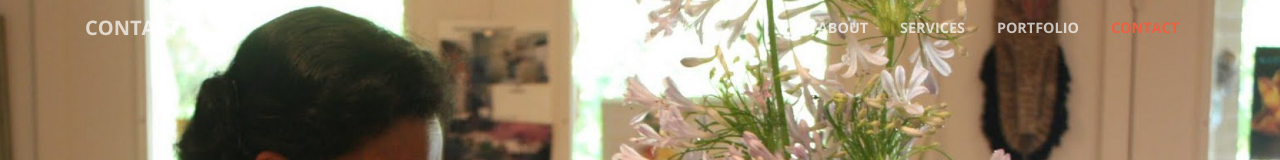
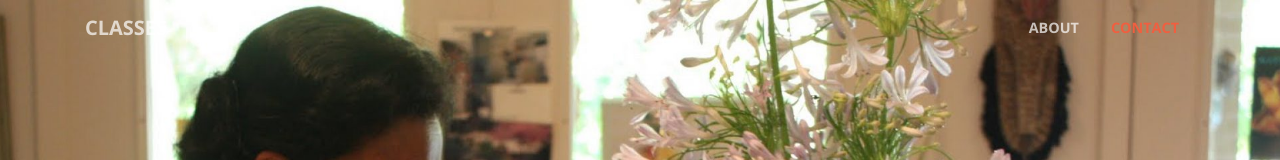
Before and after one commit to ikebanaclasses/ikebanaclasses.github.com, a website with bundled scripts: page index.html in a window 1280 px wide. Shown: the top 160 px of the page. Built offline with nearby package versions, Linux system fonts and the light colour scheme.

Commit message:
Removing nav "Services" and "Portfolio"

```diff
--- a/index.html
+++ b/index.html
@@ -31,7 +31,7 @@
     <!-- Navigation -->
     <nav class="navbar navbar-expand-lg navbar-light fixed-top" id="mainNav">
       <div class="container">
-        <a class="navbar-brand js-scroll-trigger" href="#page-top">Contact</a>
+        <a class="navbar-brand js-scroll-trigger" href="#page-top">Classes</a>
         <button class="navbar-toggler navbar-toggler-right" type="button" data-toggle="collapse" data-target="#navbarResponsive" aria-controls="navbarResponsive" aria-expanded="false" aria-label="Toggle navigation">
           <span class="navbar-toggler-icon"></span>
         </button>
@@ -39,12 +39,6 @@
           <ul class="navbar-nav ml-auto">
             <li class="nav-item">
               <a class="nav-link js-scroll-trigger" href="#about">About</a>
-            </li>
-            <li class="nav-item">
-              <a class="nav-link js-scroll-trigger" href="#services">Services</a>
-            </li>
-            <li class="nav-item">
-              <a class="nav-link js-scroll-trigger" href="#portfolio">Portfolio</a>
             </li>
             <li class="nav-item">
               <a class="nav-link js-scroll-trigger" href="#contact">Contact</a>
```
